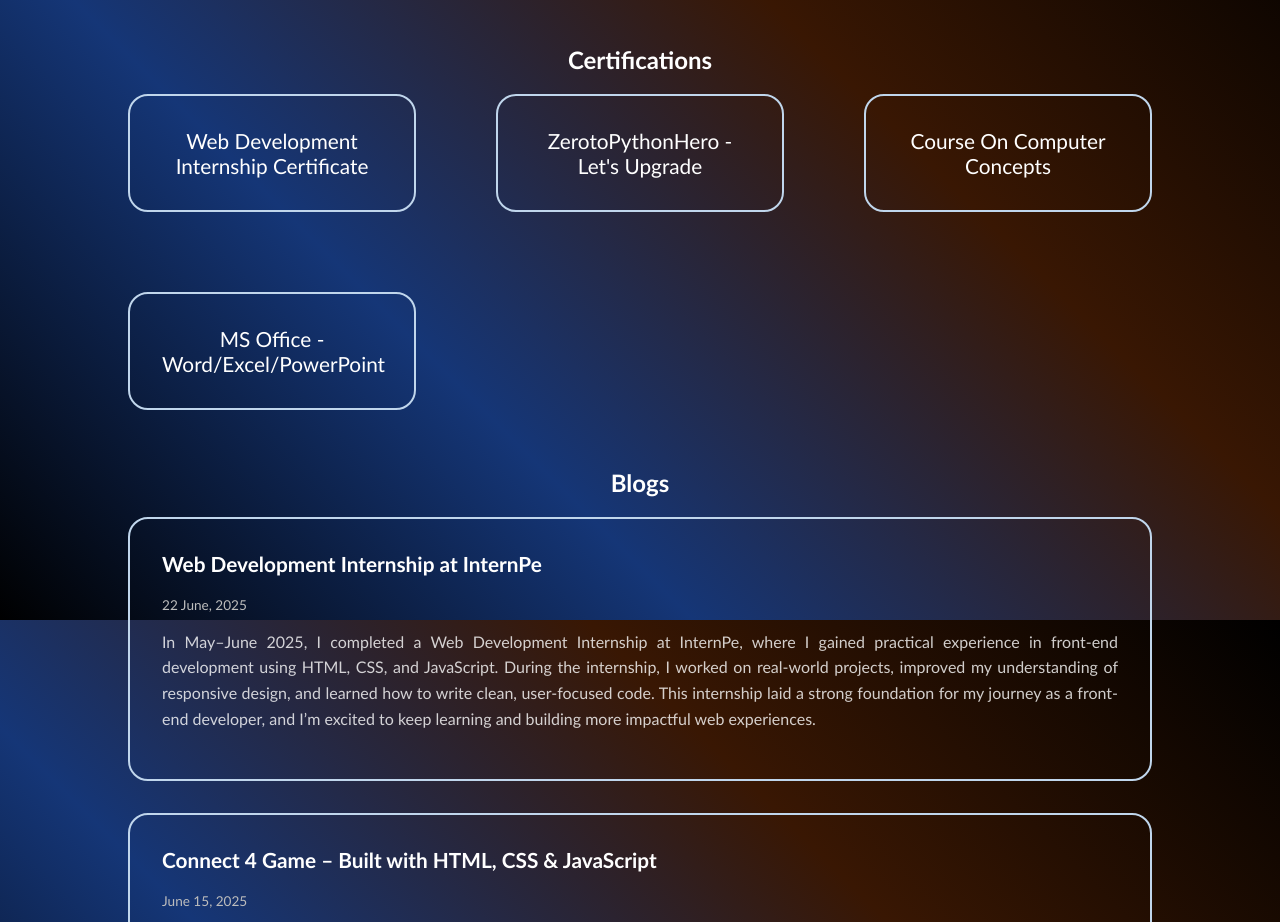
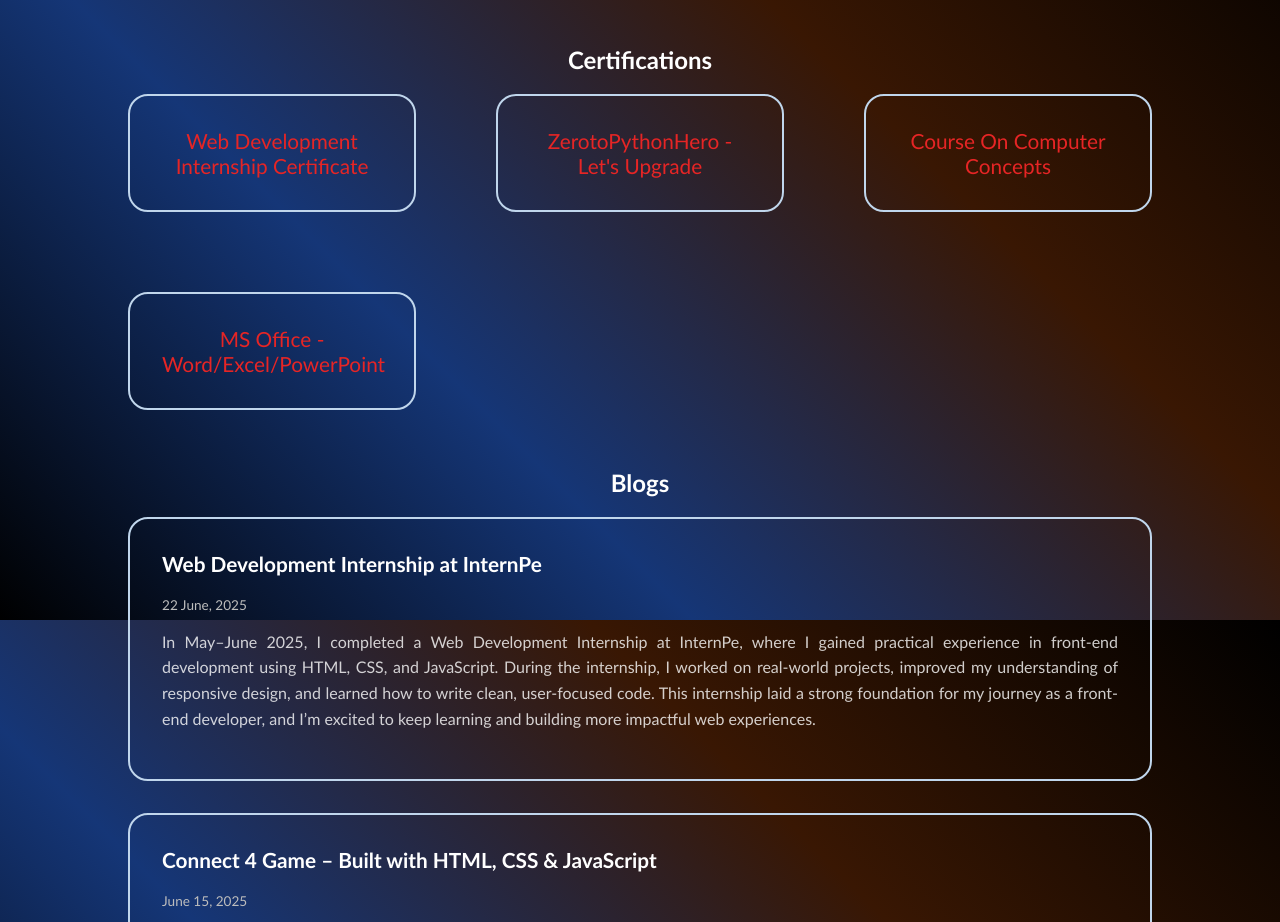
Before and after one commit to AjitM07/ajitmangsulikar.in, a plain HTML site: page index.html in a window 1280 px wide. Shown: the part 2580-3502 px from the top of the page. Drawn offline with Linux system fonts and the light colour scheme.

Commit message:
Update mystyle.css

```diff
--- a/mystyle.css
+++ b/mystyle.css
@@ -379,8 +379,8 @@ ul a:hover {
 .certification a{
     font-size: 1.3rem;
     align-self: center;
+    color:#e62525;
     text-decoration:none;
-    color:#fff;
 }
 .certification:hover{
     transform: scale(1.1);
```
